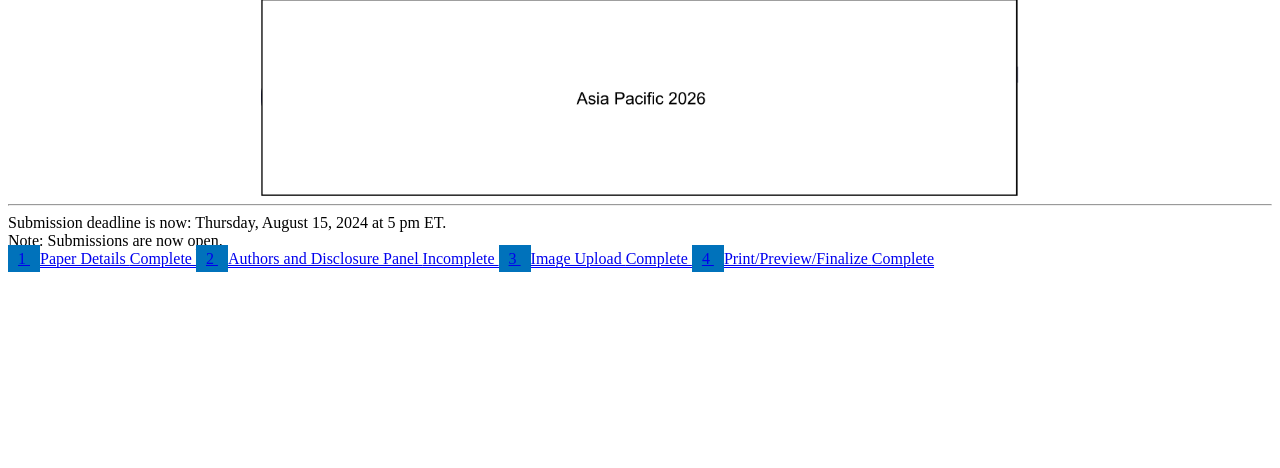
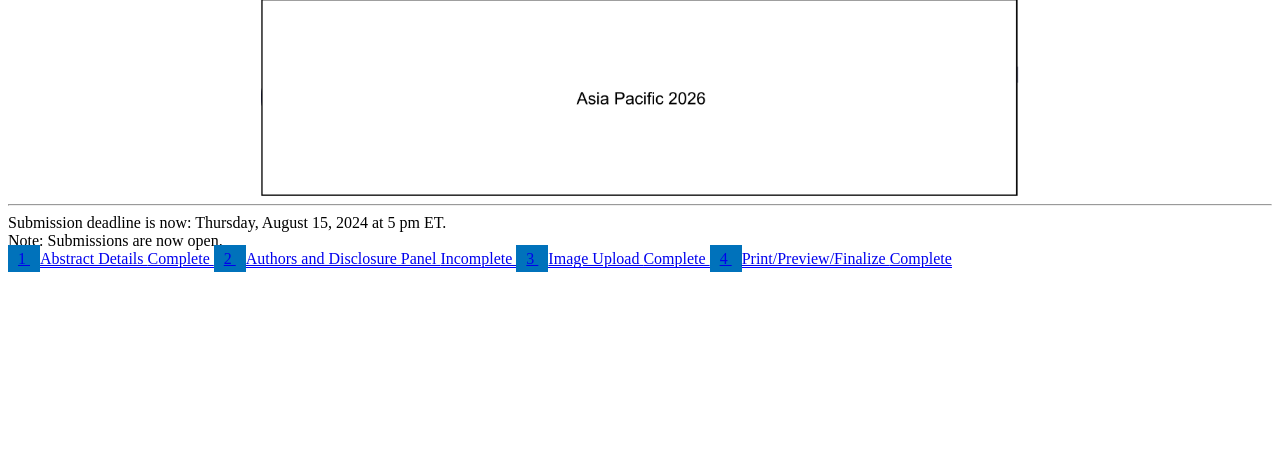
Before and after one commit to slive3718/abstract_asia_pacific, a CodeIgniter 4 app: template app/Views/event/submission_menu.php in a window 1280 px wide. Shown: the part 815-1283 px from the top of the page. Run offline with PHP 8.4 and a stand-in for CodeIgniter, Linux system fonts and the light colour scheme; the template is opened without the code that fills it, so the values that code supplies are empty; some libraries are stand-ins or nearby versions.

Commit message:
submission updates

```diff
--- a/app/Views/event/papers_submission.php
+++ b/app/Views/event/papers_submission.php
@@ -119,7 +119,7 @@
                                 Abstract Title
                             </h5>
                             <p>PLEASE enter this title in mixed title case. Do NOT use capital letters and do NOT put the title in quotation marks.</p>
-                            <label for="abstract_title">CORRECT - This iS the Title Of My Abstract INCORRECT = THIS IS THE TITLE OF MY ABSTRACT INCORRECT = This iS the title of my abstract</label>
+                            <label for="abstract_title"> <span class="text-success">CORRECT </span> - This iS the Title Of My Abstract <span class="text-danger">INCORRECT </span> = THIS IS THE TITLE OF MY ABSTRACT <span class="text-danger">INCORRECT </span> = This iS the title of my abstract</label>
                             <textarea name="abstract_title" id="abstract_title" class="form-control countWords mt-2" rows="1" placeholder="Abstract Title" ><?=(!empty($paper) ? $paper['title'] : '')?></textarea>
                             <label class="counted_words fw-bolder"></label>
                         </div>
--- a/app/Views/event/submission_menu.php
+++ b/app/Views/event/submission_menu.php
@@ -41,7 +41,7 @@
                             <?php $stepNumber = 1; ?>
 
                             <a href="<?=base_url()?>user/edit_papers_submission/<?=$paper_id?>" class="btn btn-white btn-sm round-0 text-start ps-0 fw-bold" style="width:100%; border-bottom:1px solid blue">
-                                <num class="btn-sm me-2 text-white " style="background-color:#0072bb; padding:5px 10px 5px 10px"><?= $stepNumber++ ?> </num> Paper Details
+                                <num class="btn-sm me-2 text-white " style="background-color:#0072bb; padding:5px 10px 5px 10px"><?= $stepNumber++ ?> </num> Abstract Details
                                 <?php if(!empty($incompleteStatus['paper'])):?>
                                     <span class="float-end text-danger"><i class="fw-bold fas fa-exclamation-circle"></i> Incomplete </span>
                                 <?php else: ?>
```
Also changed, not shown: public/assets/js/helpers.js.
